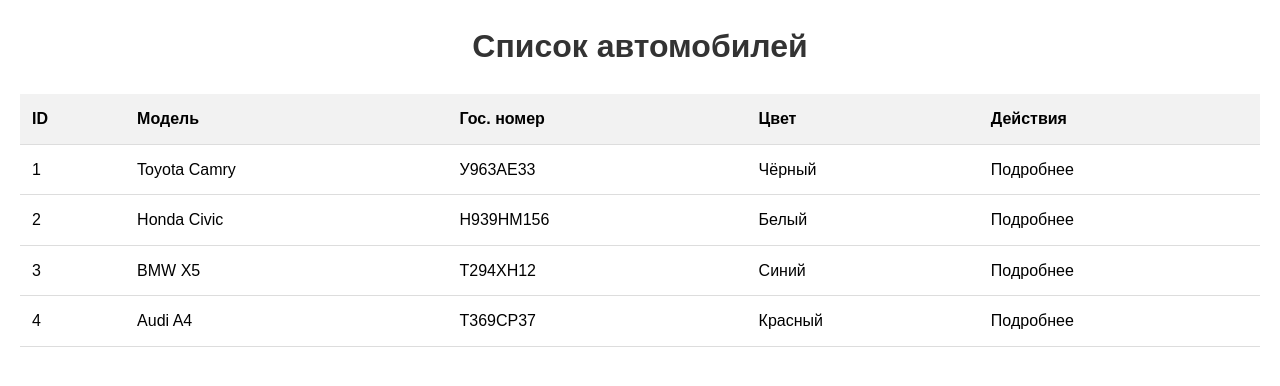
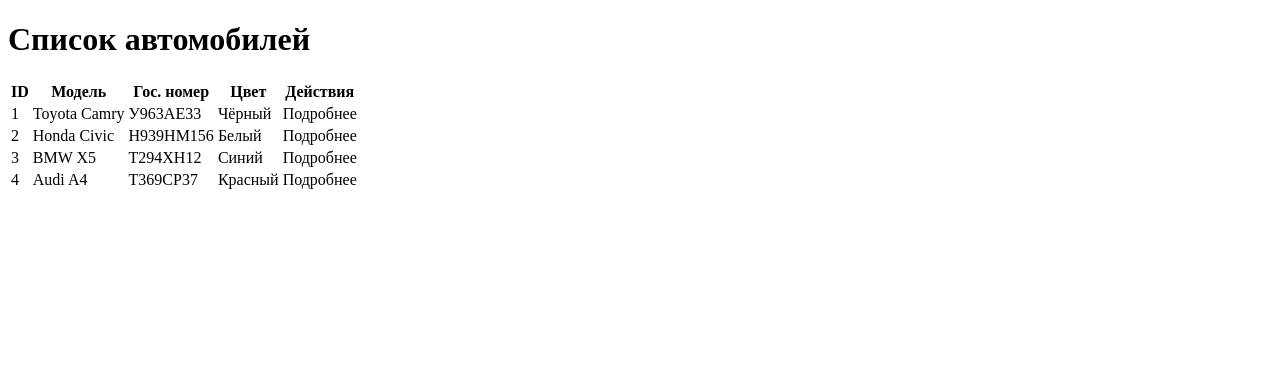
Before and after one commit to KlimVladMaks/web-lab-2, a Django app: page /cars/ in a window 1280 px wide. Shown: the top 386 px of the page. Run offline with Django 5.2, Linux system fonts and the light colour scheme; data comes from the database, SQL or seed files in the repository.

Commit message:
Commit 13

```diff
--- a/django_project_klimenkov/templates/cars_list.html
+++ b/django_project_klimenkov/templates/cars_list.html
@@ -4,62 +4,6 @@
     <meta charset="UTF-8">
     <meta name="viewport" content="width=device-width, initial-scale=1.0">
     <title>Список автомобилей</title>
-    <style>
-        body {
-            font-family: Arial, sans-serif;
-            margin: 20px;
-            line-height: 1.6;
-        }
-        h1 {
-            color: #333;
-            text-align: center;
-        }
-        .navigation {
-            margin-bottom: 20px;
-            text-align: center;
-        }
-        .nav-link {
-            display: inline-block;
-            margin: 0 10px;
-            padding: 10px 15px;
-            background-color: #007bff;
-            color: white;
-            text-decoration: none;
-            border-radius: 5px;
-        }
-        .nav-link:hover {
-            background-color: #0056b3;
-        }
-        table {
-            width: 100%;
-            border-collapse: collapse;
-            margin: 20px 0;
-        }
-        th, td {
-            padding: 12px;
-            text-align: left;
-            border-bottom: 1px solid #ddd;
-        }
-        th {
-            background-color: #f2f2f2;
-            font-weight: bold;
-        }
-        tr:hover {
-            background-color: #f5f5f5;
-        }
-        .no-cars {
-            text-align: center;
-            color: #666;
-            font-style: italic;
-        }
-        .car-link {
-            color: #007bff;
-            text-decoration: none;
-        }
-        .car-link:hover {
-            text-decoration: underline;
-        }
-    </style>
 </head>
 <body>
 
@@ -91,7 +35,7 @@
             </tbody>
         </table>
     {% else %}
-        <p class="no-cars">Автомобили не найдены.</p>
+        <p>Автомобили не найдены.</p>
     {% endif %}
 </body>
 </html>
```
Also changed, not shown: django_project_klimenkov/templates/owner.html (+2 -24 lines), django_project_klimenkov/templates/owners_list.html (+2 -42 lines).
